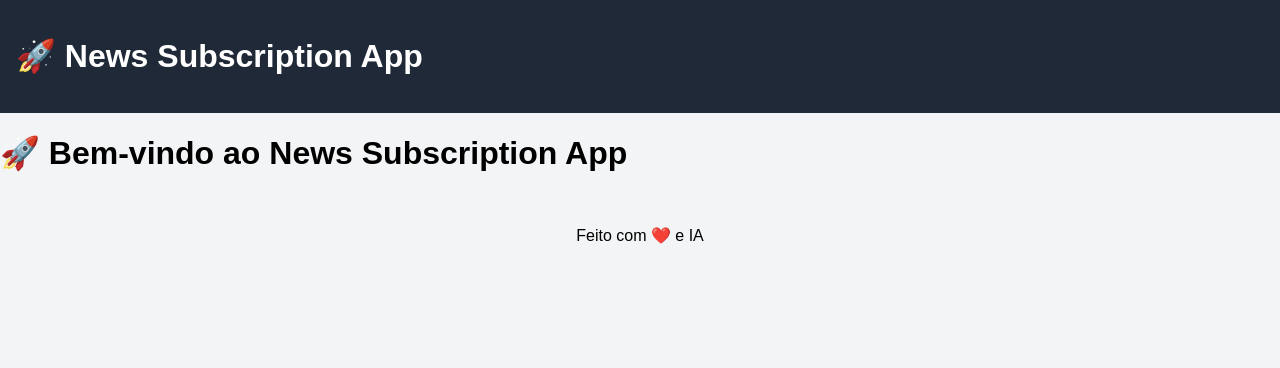
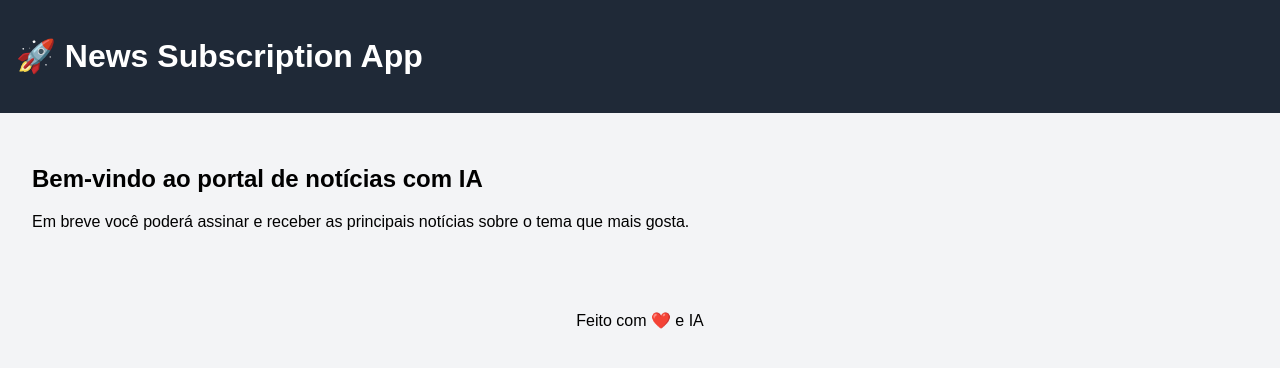
Before and after one commit to noticiasn8nsistem/Sistema-de-not-cia-ia, a Next.js app: page / in a window 1280 px wide. Shown: the top 368 px of the page. Built offline with nearby package versions, Linux system fonts and the light colour scheme.

Commit message:
Update page.tsx
Atualizar page.tsx

```diff
--- a/app/page.tsx
+++ b/app/page.tsx
@@ -1,9 +1,8 @@
-export default function Home() {
+export default function HomePage() {
   return (
-    <main className="flex min-h-screen items-center justify-center bg-gray-100">
-      <h1 className="text-3xl font-bold text-gray-800">
-        🚀 Bem-vindo ao News Subscription App
-      </h1>
-    </main>
+    <section style={{ padding: '2rem' }}>
+      <h2>Bem-vindo ao portal de notícias com IA</h2>
+      <p>Em breve você poderá assinar e receber as principais notícias sobre o tema que mais gosta.</p>
+    </section>
   );
 }
```
